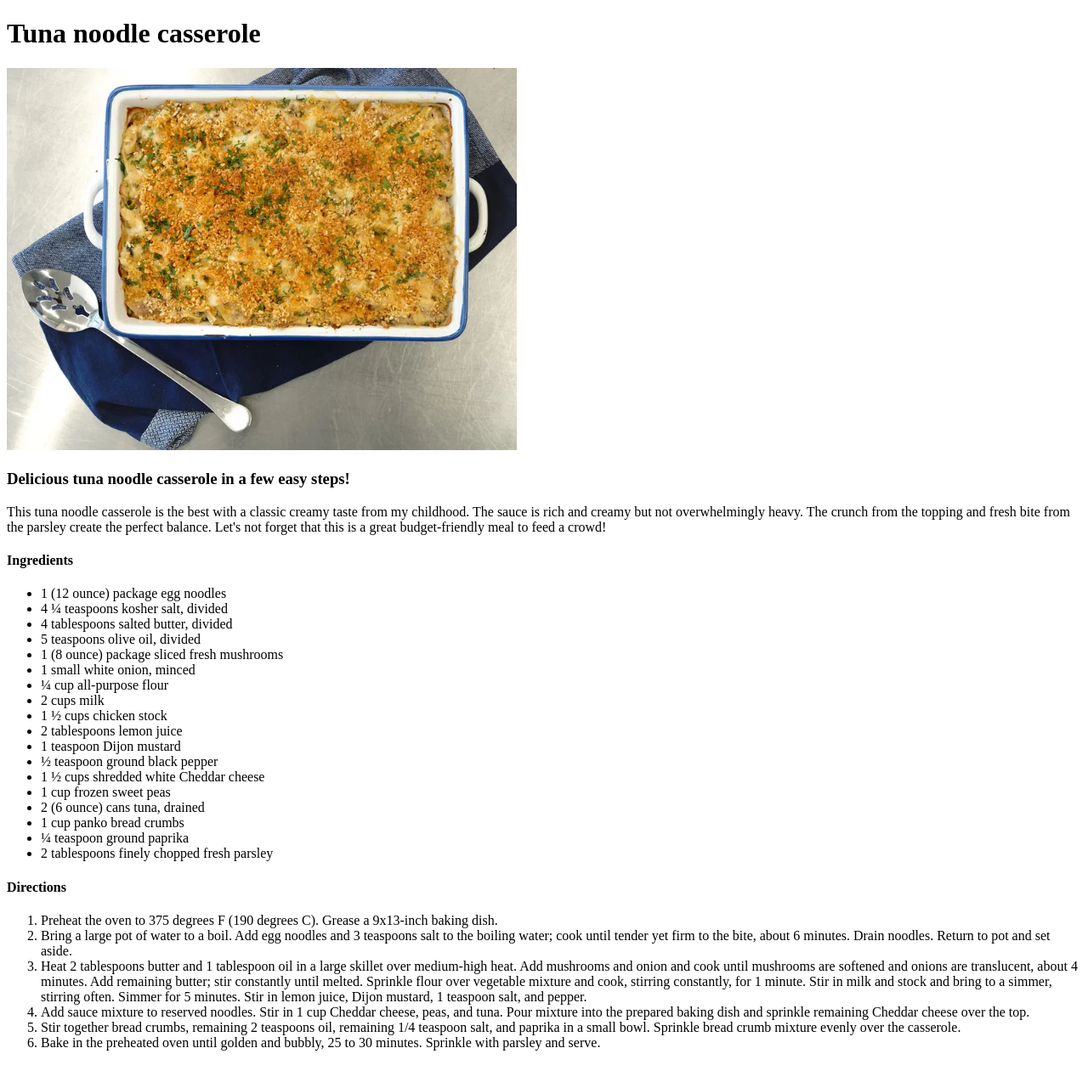
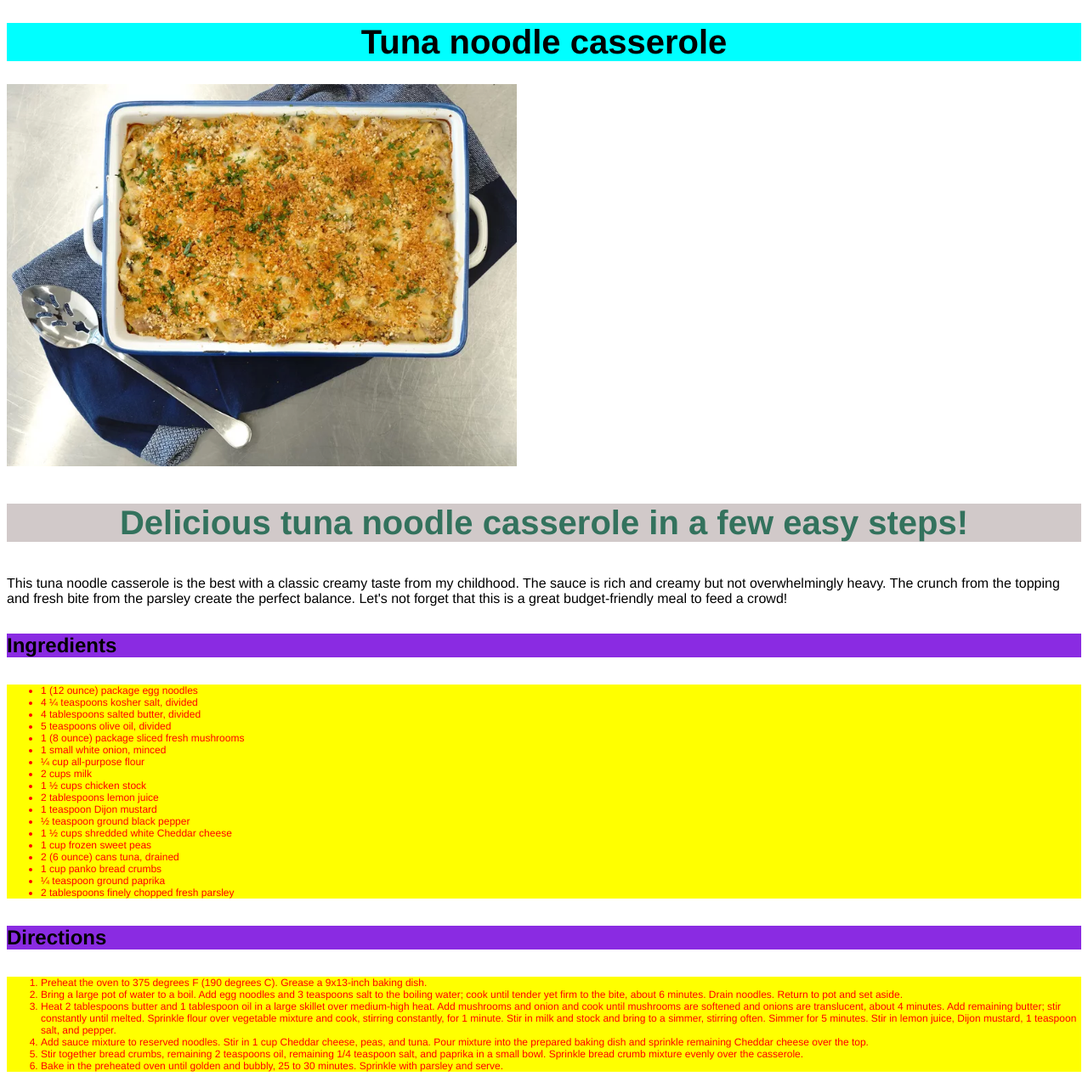
Before and after one commit to Toevlucht/odin-recipes, a plain HTML site: page recipes/tuna_noodle_casserole.html in a window 1280 px wide. Shown: the whole page at 85% size. Before the commit the page ends 1253 px from the top, so only its background shows below. Drawn offline with Linux system fonts and the light colour scheme.

Commit message:
Add css to project
Basic external css was added to all pages: elements, classes and ids were made

```diff
--- a/recipes/tuna_noodle_casserole.html
+++ b/recipes/tuna_noodle_casserole.html
@@ -5,14 +5,15 @@
     <meta http-equiv="X-UA-Compatible" content="IE=edge">
     <meta name="viewport" content="width=device-width, initial-scale=1.0">
     <title>Tuna noodle casserole</title>
+    <link rel="stylesheet" href="./../styles.css">
 </head>
 <body>
-    <h1>Tuna noodle casserole</h1>
-    <img src="./../img/tunanoodlecasserole.jpg" alt="Delicious tuna noodle casserole" style="width:600px"/>
-    <h3>Delicious tuna noodle casserole in a few easy steps!</h3>
+    <h1 class="header">Tuna noodle casserole</h1>
+    <img class="image" src="./../img/tunanoodlecasserole.jpg" alt="Delicious tuna noodle casserole" style="width:600px"/>
+    <h3 class="header sub">Delicious tuna noodle casserole in a few easy steps!</h3>
     <p>This tuna noodle casserole is the best with a classic creamy taste from my childhood. The sauce is rich and creamy but not overwhelmingly heavy. The crunch from the topping and fresh bite from the parsley create the perfect balance. Let's not forget that this is a great budget-friendly meal to feed a crowd!</p>
     <h4>Ingredients</h4>
-    <ul>
+    <ul id="list">
         <li>1 (12 ounce) package egg noodles</li>
         <li>4 ¼ teaspoons kosher salt, divided</li>
         <li>4 tablespoons salted butter, divided</li>
@@ -33,7 +34,7 @@
         <li>2 tablespoons finely chopped fresh parsley</li>
     </ul>
     <h4>Directions</h4>
-    <ol>
+    <ol id="list">
         <li>Preheat the oven to 375 degrees F (190 degrees C). Grease a 9x13-inch baking dish.</li>
         <li>Bring a large pot of water to a boil. Add egg noodles and 3 teaspoons salt to the boiling water; cook until tender yet firm to the bite, about 6 minutes. Drain noodles. Return to pot and set aside.</li>
         <li>Heat 2 tablespoons butter and 1 tablespoon oil in a large skillet over medium-high heat. Add mushrooms and onion and cook until mushrooms are softened and onions are translucent, about 4 minutes. Add remaining butter; stir constantly until melted. Sprinkle flour over vegetable mixture and cook, stirring constantly, for 1 minute. Stir in milk and stock and bring to a simmer, stirring often. Simmer for 5 minutes. Stir in lemon juice, Dijon mustard, 1 teaspoon salt, and pepper.</li>
--- /dev/null
+++ b/styles.css
@@ -0,0 +1,32 @@
+* {
+    font-family: Helvetica, "Times New Roman", sans-serif;
+}
+
+h4 {
+    background-color: blueviolet;
+    font-size: 24px;
+    color: rgb(rgb(194, 62, 62), rgb(29, 187, 29), rgb(24, 24, 204))
+}
+
+.header {
+    text-align: center;
+    background-color: aqua;
+    font-size: 40px;
+}
+
+.header.sub {
+    color: rgb(51, 114, 93);
+    background-color: rgb(209, 201, 201);
+    }
+
+#list {
+    color: red;
+    text-align: left;
+    font-size: 12px;
+    background-color: yellow;
+}
+
+.image {
+    height: auto;
+    width: 600px;
+}
```
Also changed, not shown: index.html (+3 -2 lines), recipes/boerenkool.html (+6 -5 lines), recipes/cabbage_roll_casserole.html (+5 -4 lines).
